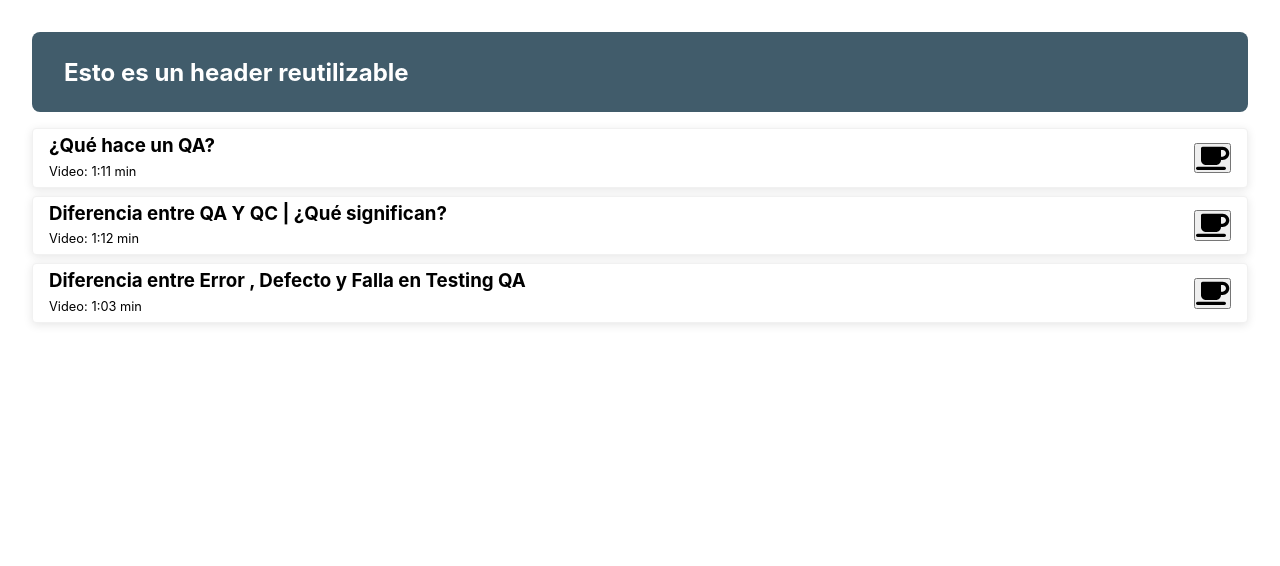
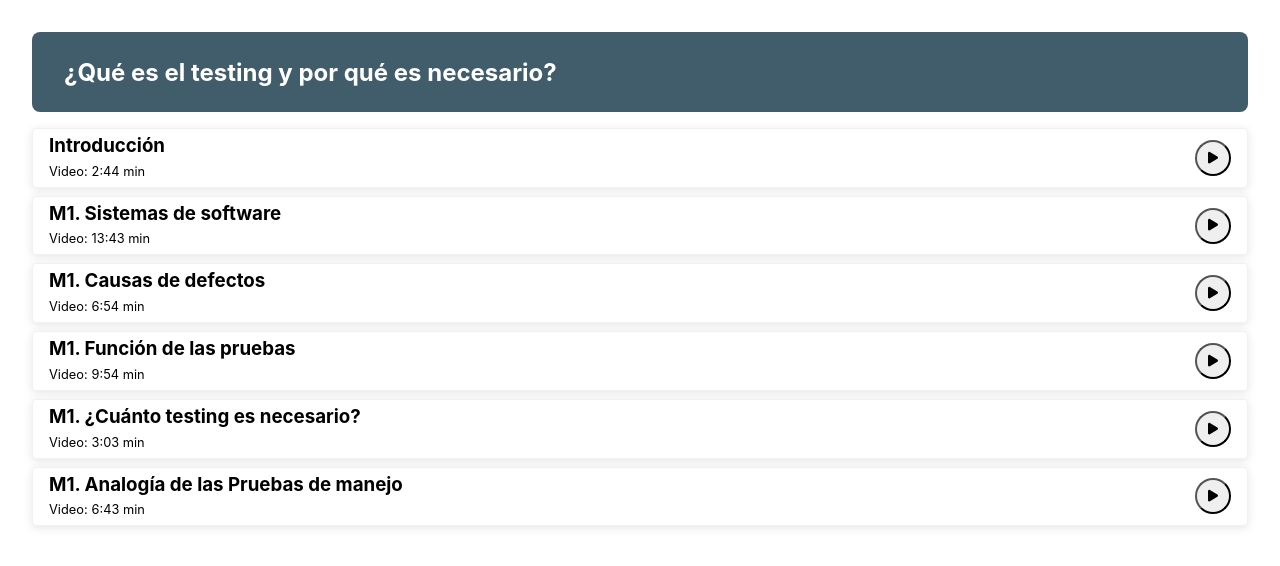
Before and after one commit to nehernan/qa-basic, a React (Create React App) app: page / in a window 1280 px wide. Shown: the top 566 px of the page. Built offline with nearby package versions, Linux system fonts and the light colour scheme.

Commit message:
video container

```diff
--- /dev/null
+++ b/src/components/Content/components/WhatTesting/WhatTesting.tsx
@@ -0,0 +1,83 @@
+import React, { useState } from "react";
+import { HeaderCustom } from "../../../Shared/Header/HeaderCustom";
+import { TablesContent } from "../../../Shared/TablesContent/TablesContent";
+import { VideoContainer } from "../../../Shared/VideoContainer/VideoContainer";
+
+export const WhatTesting: React.FC = () => {
+  const tableData = [
+    /*  {
+       title: '¿Qué hace un QA?',
+       link: 'https://www.youtube.com/watch?v=lgH-EgNy2B8',
+       duration: '1:11 min',
+     },
+     {
+       title: 'Diferencia entre QA Y QC | ¿Qué significan?',
+       link: 'https://www.youtube.com/watch?v=4fje3Molwls',
+       duration: '1:12 min',
+     },
+     {
+       title: 'Diferencia entre Error , Defecto y Falla en Testing QA',
+       link: 'https://www.youtube.com/watch?v=QEJ9VJ7aFi0',
+       duration: '1:03 min',
+     }, */
+     {
+       title: 'Introducción',
+       link: 'https://www.youtube.com/watch?v=rBdk2yhse48&list=PLfWSKMW94oTaqcB7Rfs4Z4m8gp_dmIHEi',
+       duration: '2:44 min',
+     },
+     {
+       title: 'M1. Sistemas de software',
+       link: 'https://www.youtube.com/watch?v=sgU7OnMQsjA&list=PLfWSKMW94oTaqcB7Rfs4Z4m8gp_dmIHEi&index=2',
+       duration: '13:43 min',
+     },
+     {
+       title: 'M1. Causas de defectos',
+       link: 'https://www.youtube.com/watch/v=LUEDggRGFbI&list=PLfWSKMW94oTaqcB7Rfs4Z4m8gp_dmIHEi&index=3',
+       duration: '6:54 min',
+     },
+     {
+       title: 'M1. Función de las pruebas',
+       link: 'https://www.youtube.com/watch/v=QzZdmYywzd8&list=PLfWSKMW94oTaqcB4oTaqcB7Rfs4Z4m8gp_dmIHEi&index=4',
+       duration: '9:54 min',
+     },
+     {
+       title: 'M1. ¿Cuánto testing es necesario?',
+       link: 'https://www.youtube.com/watch/v=L6RyzYjX59Y&list=PLfWSKMW94oTaqcB7Rfs4Z4m8gp_dmIHEi&index=5',
+       duration: '3:03 min',
+     },
+     {
+       title: 'M1. Analogía de las Pruebas de manejo',
+       link: 'https://www.youtube.com/watch/v=oC9xLQtiZus&list=PLfWSKMW94oTaqcB7Rfs4Z4m8gp_dmIHEi&index=6',
+       duration: '6:43 min',
+     },
+   ];
+
+   const [videoUrl, setVideoUrl] = useState<string | null>(null);
+
+   const handleClickVideo = (link: string) => {
+     const videoId = link.split("v=")[1]?.split("&")[0];
+     const embedUrl = `https://www.youtube.com/embed/${videoId}`;
+     setVideoUrl(embedUrl);
+   };
+
+  return (
+    <>
+     <HeaderCustom title='¿Qué es el testing y por qué es necesario?'/>
+     <div>
+       {/* Verifica si hay una URL del video para mostrar el iframe */}
+       {videoUrl && (
+          <VideoContainer src={videoUrl}/>
+        )}
+     </div>
+     {tableData.map((item, index) => (
+        <TablesContent
+          key={index}
+          title={item.title}
+          link={item.link}
+          duration={item.duration}
+          onClickVideo={handleClickVideo} // Pasamos la función al componente
+        />
+      ))}
+    </>
+  );
+};
--- a/src/components/Layout/Layout.module.scss
+++ b/src/components/Layout/Layout.module.scss
@@ -1,19 +1,6 @@
 .containerLayout {
     padding: 2rem;
 }
-
-.videoContainer {
-    margin-top: 20px;
-    display: flex;
-    justify-content: center;
-    align-items: center;
-  }
-
-  iframe {
-    max-width: 100%;
-    height: auto;
-  }
-
 
 @media (max-width: 768px) {
     .containerLayout {
--- a/src/components/Layout/Layout.tsx
+++ b/src/components/Layout/Layout.tsx
@@ -5,28 +5,10 @@
 
 import React, { useState } from "react";
 import styles from "./Layout.module.scss"
-import { HeaderCustom } from "../Shared/Header/HeaderCustom";
-import { TablesContent } from "../Shared/TablesContent/TablesContent";
+import { WhatTesting } from "../Content/components/WhatTesting/WhatTesting";
+
 
 const Layout: React.FC = () => {
-  const tableData = [
-    {
-      title: '¿Qué hace un QA?',
-      link: 'https://www.youtube.com/watch?v=lgH-EgNy2B8',
-      duration: '1:11 min',
-    },
-    {
-      title: 'Diferencia entre QA Y QC | ¿Qué significan?',
-      link: 'https://www.youtube.com/watch?v=4fje3Molwls',
-      duration: '1:12 min',
-    },
-    {
-      title: 'Diferencia entre Error , Defecto y Falla en Testing QA',
-      link: 'https://www.youtube.com/watch?v=QEJ9VJ7aFi0',
-      duration: '1:03 min',
-    },
-    // Agrega más objetos según sea necesario
-  ];
 
   const [videoUrl, setVideoUrl] = useState<string | null>(null); // Acepta tanto string como null
 
@@ -40,32 +22,7 @@ const Layout: React.FC = () => {
 
   return (
     <div className={styles.containerLayout}>
-     <HeaderCustom title='Esto es un header reutilizable'/>
-     <div>
-       {/* Verifica si hay una URL del video para mostrar el iframe */}
-       {videoUrl && (
-          <div className={styles.videoContainer}>
-            <iframe
-              width="560"
-              height="315"
-              src={videoUrl}
-              title="YouTube video player"
-              frameBorder="0"
-              allow="accelerometer; autoplay; clipboard-write; encrypted-media; gyroscope; picture-in-picture"
-              allowFullScreen
-            />
-          </div>
-        )}
-     </div>
-     {tableData.map((item, index) => (
-        <TablesContent
-          key={index}
-          title={item.title}
-          link={item.link}
-          duration={item.duration}
-          onClickVideo={handleClickVideo} // Pasamos la función al componente
-        />
-      ))}
+      <WhatTesting/>
     </div>
   );
 };
--- a/src/components/Shared/TablesContent/TablesContent.module.scss
+++ b/src/components/Shared/TablesContent/TablesContent.module.scss
@@ -13,6 +13,11 @@
         line-height: 1;
         margin-bottom: .5rem;
     }
+    button {
+        width: 36px;
+        height: 36px;
+        border-radius: 50%;
+    }
 }
 
 .video_duration {
--- a/src/components/Shared/TablesContent/TablesContent.tsx
+++ b/src/components/Shared/TablesContent/TablesContent.tsx
@@ -1,7 +1,7 @@
 import React from "react";
 import styles from "./TablesContent.module.scss"
 import { FontAwesomeIcon } from '@fortawesome/react-fontawesome';
-import { faCoffee } from '@fortawesome/free-solid-svg-icons';
+import { faCoffee, faPlay } from '@fortawesome/free-solid-svg-icons';
 
 interface TableContentProps {
     title: string;
@@ -20,9 +20,9 @@ export const TablesContent: React.FC<TableContentProps> = ({title, link, duratio
                 <p>{duration}</p>
             </div>
         </div>
-        <button onClick={() => onClickVideo(link)}> <FontAwesomeIcon icon={faCoffee}
- size="2x" /></button>
-{/*       <a href="{link}" target="_blank" rel="noopener noreferrer">play</a> */}
+        <button onClick={() => onClickVideo(link)}>
+            <FontAwesomeIcon icon={faPlay}  /> {/* size="2x" */}
+        </button>
     </div>
   );
 };
--- /dev/null
+++ b/src/components/Shared/VideoContainer/VideoContainer.module.scss
@@ -0,0 +1,14 @@
+.videoContainer {
+  margin: 1rem 0;
+  display: flex;
+  justify-content: center;
+  align-items: center;
+}
+
+iframe {
+  min-width: 100%;
+  height: auto;
+  min-height: 300px;
+  border-radius: 12px;
+  overflow: hidden;
+}
--- /dev/null
+++ b/src/components/Shared/VideoContainer/VideoContainer.tsx
@@ -0,0 +1,22 @@
+import React from "react";
+import styles from "./VideoContainer.module.scss";
+
+interface VideoContainerProps {
+    src: string;
+  }
+
+export const VideoContainer: React.FC<VideoContainerProps> = ({ src }) => {
+  return (
+    <div className={styles.videoContainer}>
+        <iframe
+            width="100%"
+            height="800"
+            src={src}
+            title="YouTube video player"
+            frameBorder="0"
+            allow="accelerometer; autoplay; clipboard-write; encrypted-media; gyroscope; picture-in-picture"
+            allowFullScreen
+        />
+    </div>
+  );
+};
```
Also changed, not shown: src/components/Content/components/QaIntroduction/QaIntroduction.tsx (deleted, +0 -13 lines), src/components/Content/components/WhatTesting/WhatTesting.module.scss (added).
